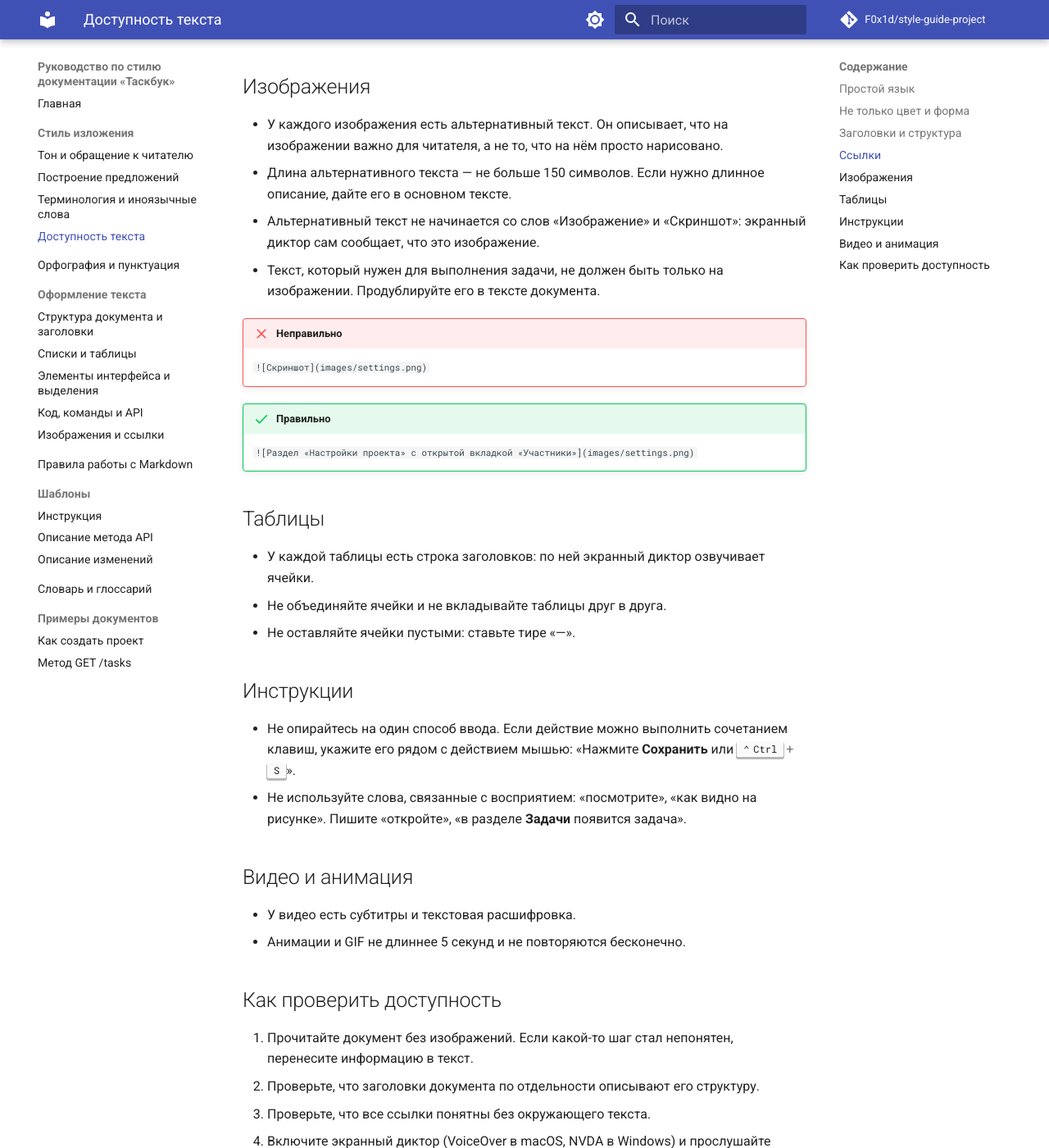
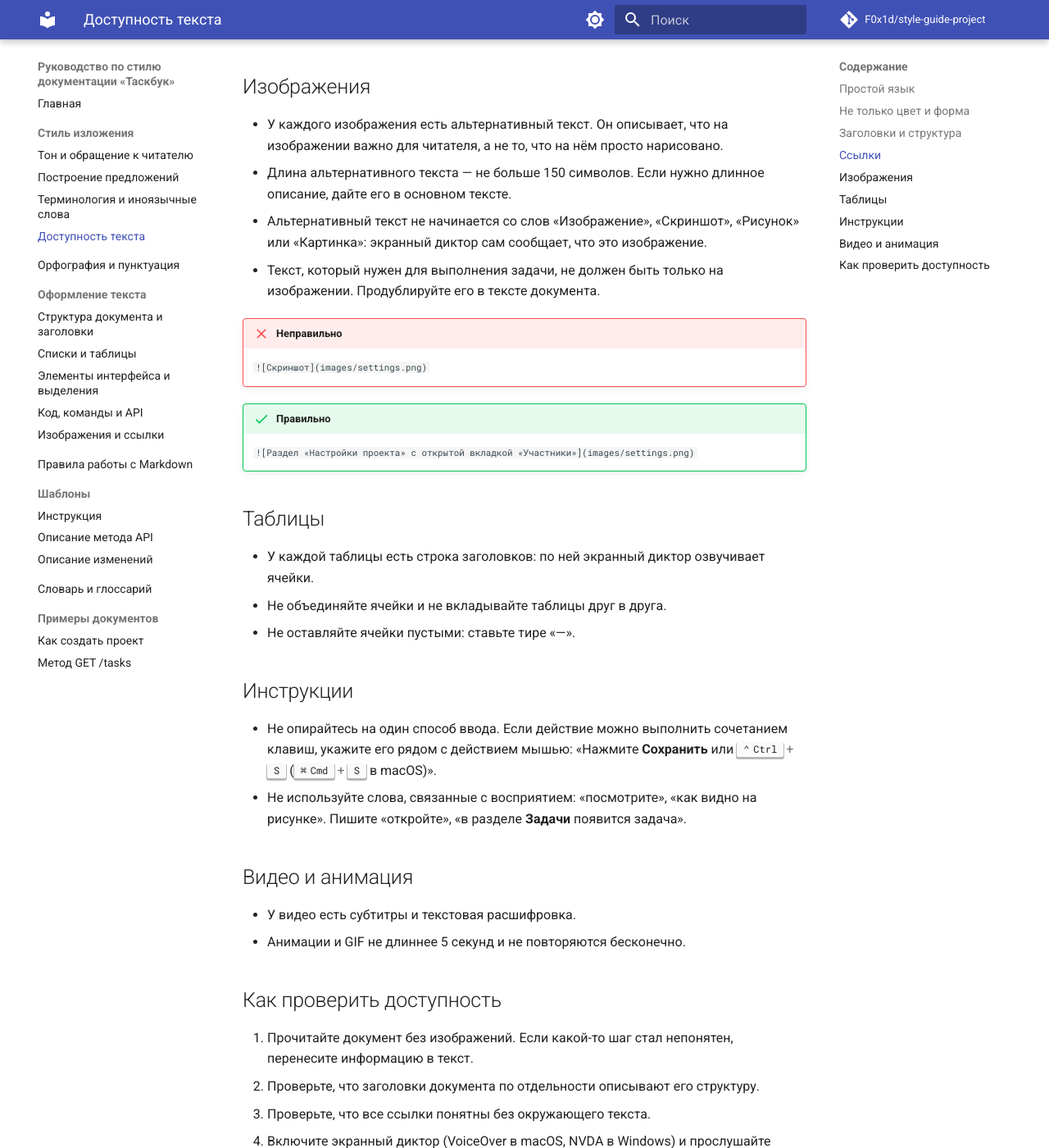
Before and after one commit to F0x1d/style-guide-project, an MkDocs documentation site: the page built from docs/style/accessibility.md, in a window 1280 px wide and 1400 px high, scrolled down 1486 px. Shown: the whole window at 82% size. Built offline with MkDocs 1.6.1 and Material for MkDocs 9.7.7, drawn with Linux system fonts in a browser that asks for light colours; comment, search, counter and statistics services are not loaded; some of the changed text lies outside the part shown.

Commit message:
fix(accessibility): учесть замечания ревью

```diff
--- a/docs/style/accessibility.md
+++ b/docs/style/accessibility.md
@@ -39,7 +39,7 @@
 
 - У каждого изображения есть альтернативный текст. Он описывает, что на изображении важно для читателя, а не то, что на нём просто нарисовано.
 - Длина альтернативного текста — не больше 150 символов. Если нужно длинное описание, дайте его в основном тексте.
-- Альтернативный текст не начинается со слов «Изображение» и «Скриншот»: экранный диктор сам сообщает, что это изображение.
+- Альтернативный текст не начинается со слов «Изображение», «Скриншот», «Рисунок» или «Картинка»: экранный диктор сам сообщает, что это изображение.
 - Текст, который нужен для выполнения задачи, не должен быть только на изображении. Продублируйте его в тексте документа.
 
 !!! failure "Неправильно"
@@ -56,7 +56,7 @@
 
 ## Инструкции
 
-- Не опирайтесь на один способ ввода. Если действие можно выполнить сочетанием клавиш, укажите его рядом с действием мышью: «Нажмите **Сохранить** или ++ctrl+s++».
+- Не опирайтесь на один способ ввода. Если действие можно выполнить сочетанием клавиш, укажите его рядом с действием мышью: «Нажмите **Сохранить** или ++ctrl+s++ (++cmd+s++ в macOS)».
 - Не используйте слова, связанные с восприятием: «посмотрите», «как видно на рисунке». Пишите «откройте», «в разделе **Задачи** появится задача».
 
 ## Видео и анимация
```
Also changed, not shown: other parts of docs/style/accessibility.md (+1 -1 lines).
